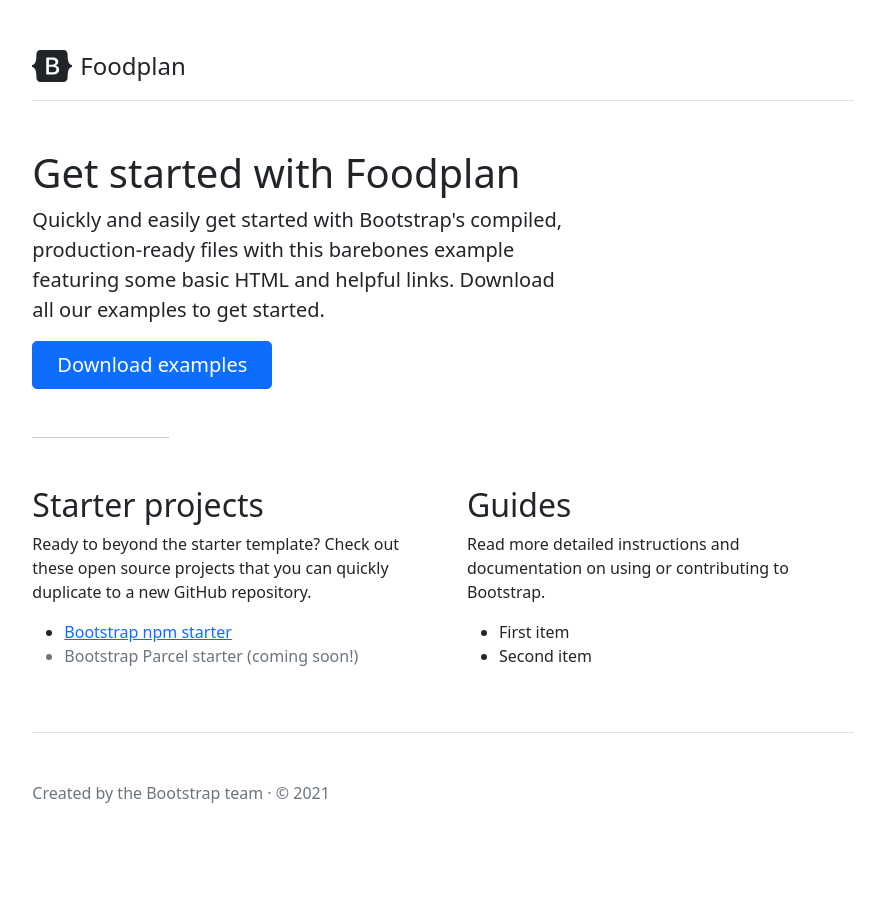
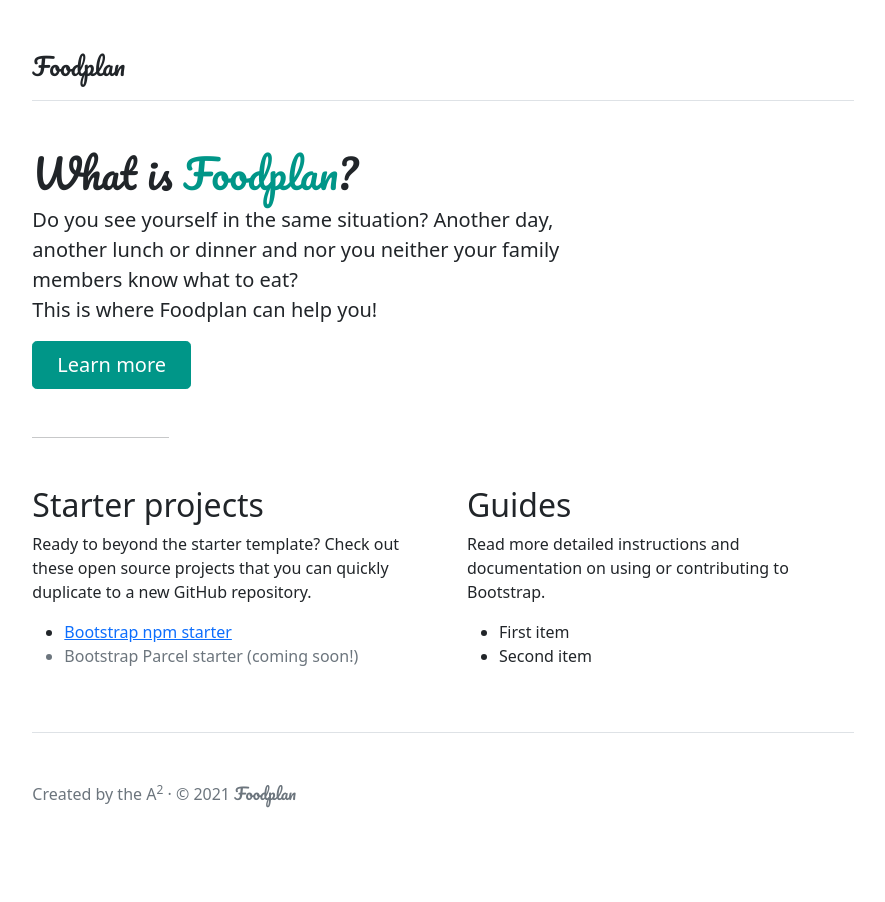
Before and after one commit to alexnieddu/foodplan_django, a Django app: page / in a window 1280 px wide. Shown: the whole page, without its empty margins (197-1082 px from the left). Before the commit the page ends 803 px from the top, so only its background shows below. Run offline with Django 3.2, Linux system fonts and the light colour scheme; some libraries are stand-ins or nearby versions.

Commit message:
begin work on landing page

```diff
--- a/foodplan_django/app/templates/app/home.html
+++ b/foodplan_django/app/templates/app/home.html
@@ -7,18 +7,22 @@
     <meta name="description" content="">
     <meta name="author" content="Mark Otto, Jacob Thornton, and Bootstrap contributors">
     <meta name="generator" content="Hugo 0.88.1">
-    <title>Starter Template · Bootstrap v5.1</title>
+    <title>Foodplan</title>
 
     <link rel="canonical" href="https://getbootstrap.com/docs/5.1/examples/starter-template/">
 
-
+    <!-- Google Fonts -->
+    <link rel="preconnect" href="https://fonts.googleapis.com">
+    <link rel="preconnect" href="https://fonts.gstatic.com" crossorigin>
+    <link href="https://fonts.googleapis.com/css2?family=Open+Sans&display=swap" rel="stylesheet">
+    <link href="https://fonts.googleapis.com/css2?family=Pacifico&display=swap" rel="stylesheet">
 
     <!-- Bootstrap core CSS -->
     <link rel="stylesheet" href="https://cdn.jsdelivr.net/npm/bootstrap@5.1.3/dist/css/bootstrap.min.css"
         integrity="sha384-1BmE4kWBq78iYhFldvKuhfTAU6auU8tT94WrHftjDbrCEXSU1oBoqyl2QvZ6jIW3" crossorigin="anonymous">
 
     <!-- Favicons -->
-    <meta name="theme-color" content="#7952b3">
+    <meta name="theme-color" content="#009688">
 
 
     <style>
@@ -35,6 +39,26 @@
                 font-size: 3.5rem;
             }
         }
+
+        .pacifico {
+            font-family: 'Pacifico', sans-serif;
+        }
+
+        .theme-color {
+            color: #009688;
+        }
+
+        .btn-primary,
+        .btn-primary:hover,
+        .bg-primary {
+            background-color: #009688;
+            border-color: #009688;
+        }
+
+        .btn-primary:hover {
+            background-color: #076e64;
+            border-color: #076e64;
+        }
     </style>
 </head>
 
@@ -43,25 +67,20 @@
     <div class="col-lg-8 mx-auto p-3 py-md-5">
         <header class="d-flex align-items-center pb-3 mb-5 border-bottom">
             <a href="/" class="d-flex align-items-center text-dark text-decoration-none">
-                <svg xmlns="http://www.w3.org/2000/svg" width="40" height="32" class="me-2" viewBox="0 0 118 94"
-                    role="img">
-                    <title>{{ name }}</title>
-                    <path fill-rule="evenodd" clip-rule="evenodd"
-                        d="M24.509 0c-6.733 0-11.715 5.893-11.492 12.284.214 6.14-.064 14.092-2.066 20.577C8.943 39.365 5.547 43.485 0 44.014v5.972c5.547.529 8.943 4.649 10.951 11.153 2.002 6.485 2.28 14.437 2.066 20.577C12.794 88.106 17.776 94 24.51 94H93.5c6.733 0 11.714-5.893 11.491-12.284-.214-6.14.064-14.092 2.066-20.577 2.009-6.504 5.396-10.624 10.943-11.153v-5.972c-5.547-.529-8.934-4.649-10.943-11.153-2.002-6.484-2.28-14.437-2.066-20.577C105.214 5.894 100.233 0 93.5 0H24.508zM80 57.863C80 66.663 73.436 72 62.543 72H44a2 2 0 01-2-2V24a2 2 0 012-2h18.437c9.083 0 15.044 4.92 15.044 12.474 0 5.302-4.01 10.049-9.119 10.88v.277C75.317 46.394 80 51.21 80 57.863zM60.521 28.34H49.948v14.934h8.905c6.884 0 10.68-2.772 10.68-7.727 0-4.643-3.264-7.207-9.012-7.207zM49.948 49.2v16.458H60.91c7.167 0 10.964-2.876 10.964-8.281 0-5.406-3.903-8.178-11.425-8.178H49.948z"
-                        fill="currentColor"></path>
-                </svg>
-                <span class="fs-4">{{ name }}</span>
+                <span class="fs-4 pacifico">{{ name }}</span>
             </a>
         </header>
 
         <main>
-            <h1>Get started with {{ name }}</h1>
-            <p class="fs-5 col-md-8">Quickly and easily get started with Bootstrap's compiled, production-ready files
-                with this barebones example featuring some basic HTML and helpful links. Download all our examples to
-                get started.</p>
+            <h1 class="pacifico">What is <span class="theme-color">{{ name }}</span>?</h1>
+            <p class="fs-5 col-md-8">
+                Do you see yourself in the same situation? Another day, another lunch or dinner and
+                nor you neither your family members know what to eat?<br>
+                This is where {{ name }} can help you!
+            </p>
 
             <div class="mb-5">
-                <a href="#" class="btn btn-primary btn-lg px-4">Download examples</a>
+                <a href="#" class="btn btn-primary btn-lg px-4">Learn more</a>
             </div>
 
             <hr class="col-3 col-md-2 mb-5">
@@ -89,7 +108,7 @@
             </div>
         </main>
         <footer class="pt-5 my-5 text-muted border-top">
-            Created by the Bootstrap team &middot; &copy; 2021
+            Created by the A<sup>2</sup> &middot; &copy; 2021 <span class="pacifico">{{ name }}</span>
         </footer>
     </div>
 
```
